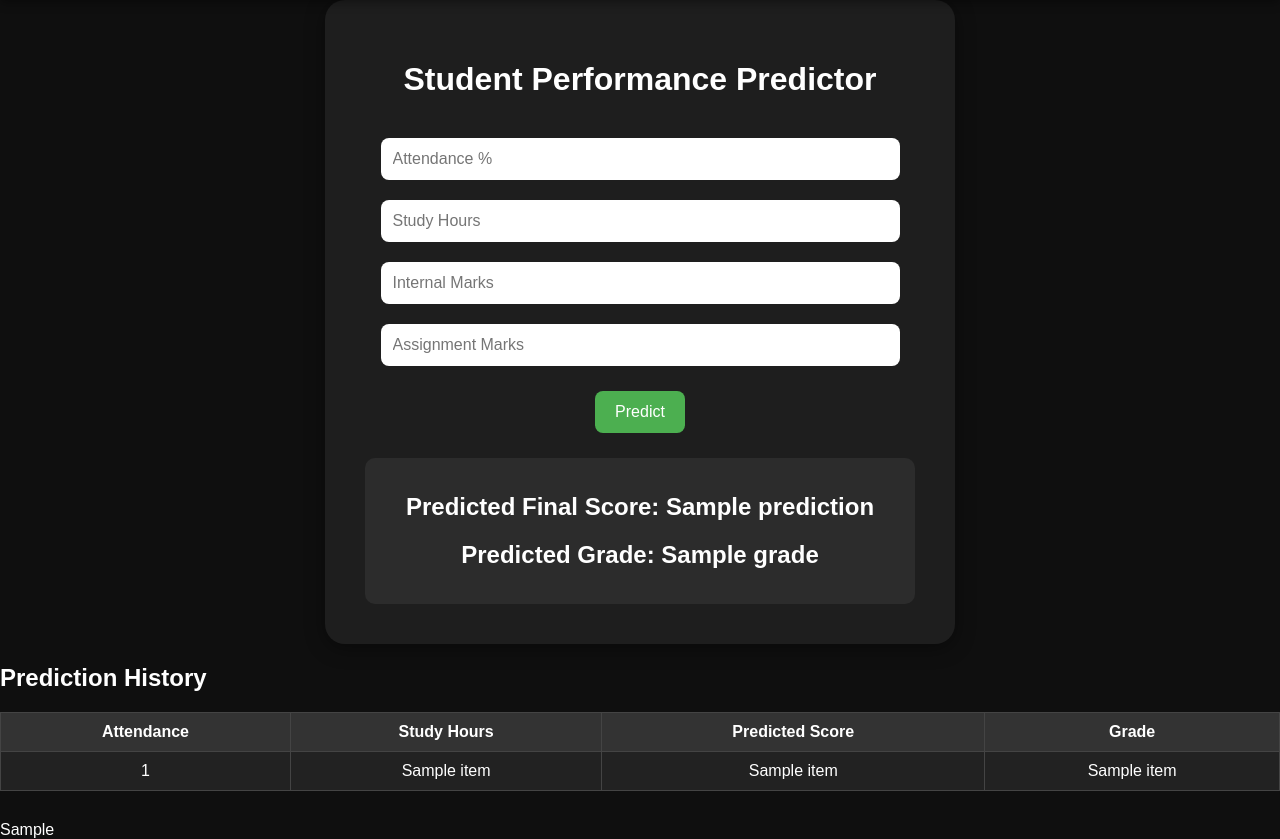
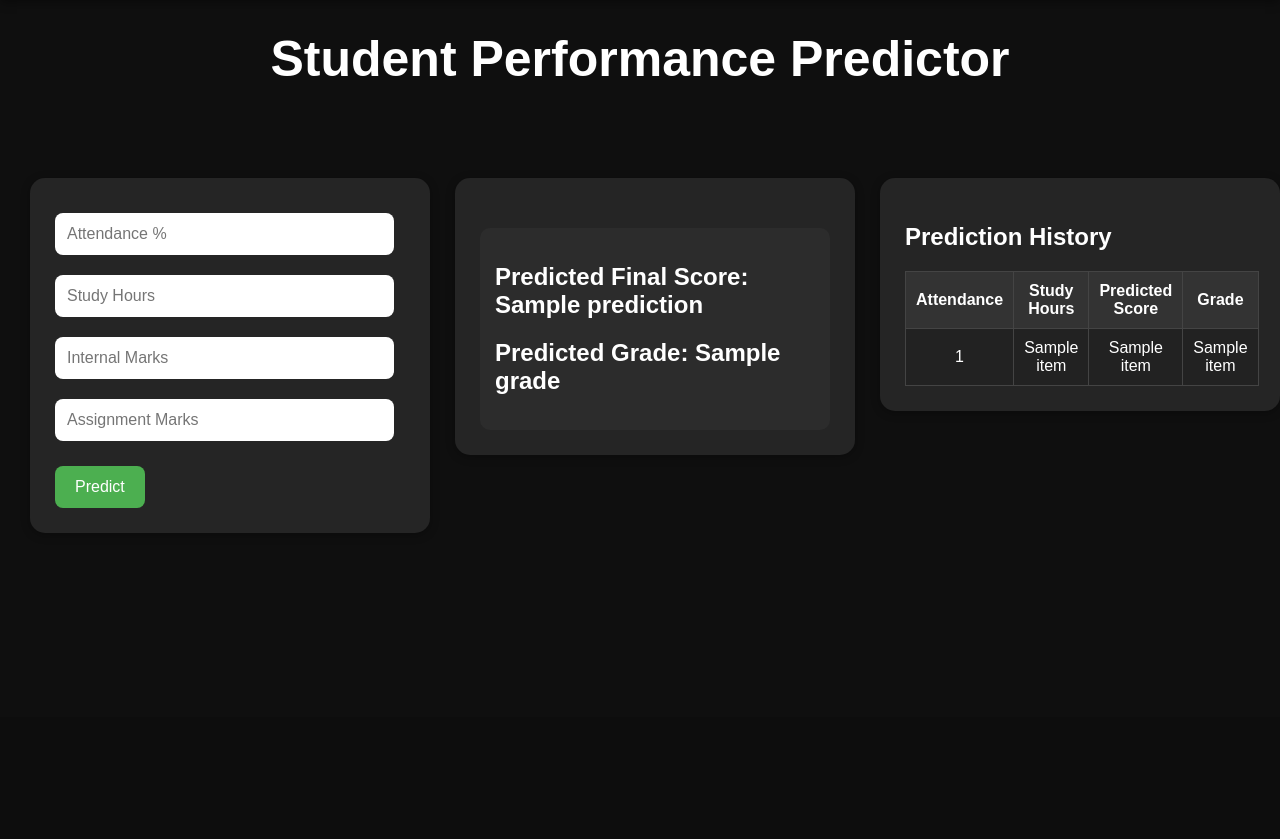
Before and after one commit to AnushreeKasturi/student-performance-predictor, a Flask app: template templates/index.html in a window 1280 px wide. Shown: the part 83-922 px from the top of the page. After the commit the page ends 616 px from the top, so only its background shows below. Run offline with Flask 3, Linux system fonts and the light colour scheme; the template is opened without the code that fills it: most values are stand-ins (such as "Sample title", 1, 10 or a date in 2020); parts of the project's set-up code (start-up, migrations or seed data) failed here and were passed over.

Commit message:
ui change

```diff
--- a/static/style.css
+++ b/static/style.css
@@ -252,23 +252,15 @@ td {
 }
 .card {
 
-    width: 90%;
+    display: flex;
 
-    max-width: 550px;
+    gap: 25px;
 
-    background-color: #1e1e1e;
+    align-items: flex-start;
 
-    border-radius: 20px;
+    overflow-x: auto;
 
-    padding: 40px;
-
-    box-shadow: 0px 4px 20px rgba(0,0,0,0.4);
-
-    text-align: center;
-
-    margin-bottom: 50px;
-
-    margin: auto;
+    padding: 30px;
 }
 @media screen and (max-width: 768px) {
 
@@ -323,3 +315,35 @@ td {
         overflow-x: auto;
     }
 }
+.section-card {
+
+    background-color: #252525;
+
+    border-radius: 15px;
+
+    padding: 25px;
+
+    margin-top: 30px;
+
+    box-shadow: 0px 2px 10px rgba(0,0,0,0.3);
+}
+.section-card {
+
+    min-width: 350px;
+
+    flex: 1;
+}
+.graph {
+
+    width: 100%;
+}
+.main-title {
+
+    text-align: center;
+
+    margin-top: 30px;
+
+    font-size: 50px;
+
+    color: white;
+}
--- a/templates/index.html
+++ b/templates/index.html
@@ -31,11 +31,14 @@
 
 </div>
 
-    <div class="container">
-        <div class="card">
+   <div class="container">
 
-        <h1>Student Performance Predictor</h1>
+    <h1 class="main-title">
+        Student Performance Predictor
+    </h1>
 
+    <div class="card">
+        <div class="section-card">
         <form method="POST">
 
             <input type="number" name="attendance" placeholder="Attendance %" required>
@@ -49,8 +52,10 @@
             <button type="submit">Predict</button>
 
         </form>
+        </div>
 
         {% if prediction %}
+        <div class="section-card">
 
             <div class="result">
 
@@ -61,7 +66,9 @@
             </div>
         </div>
 
+
         {% endif %}
+        <div class="section-card">
         <h2>Prediction History</h2>
 
 <table>
@@ -90,6 +97,8 @@
     {% endfor %}
 
 </table>
+</div>
+<div class="section-card">
 <div class="graph">
 
     {{ graph_html | safe }}
@@ -97,7 +106,8 @@
 </div>
 
     </div>
-
+</div>
+</div>
 </body>
 
 </html>
```
